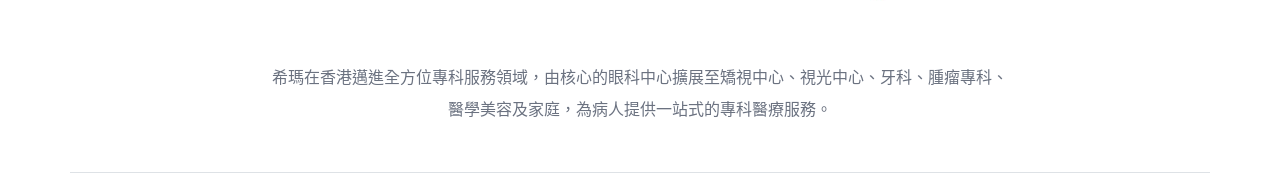
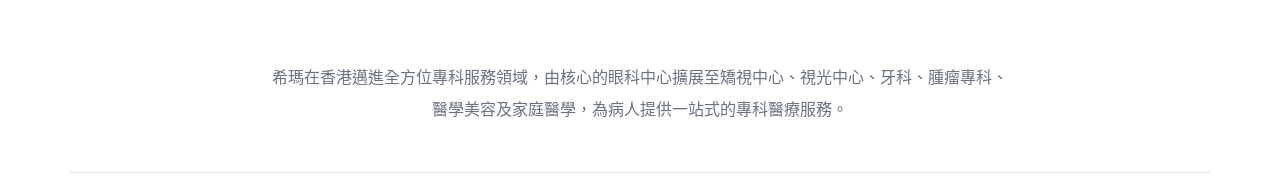
Before and after one commit to cmereye-team/newGroupWebsite-CMER, a Nuxt app: page /hk/service-hongkong in a window 1280 px wide. Shown: the part 1709-1891 px from the top of the page. Built offline with nearby package versions, Linux system fonts and the light colour scheme; a web font is replaced by a local one.

Commit message:
fix：更新部分

```diff
--- a/components/ServerHK/Table.vue
+++ b/components/ServerHK/Table.vue
@@ -96,7 +96,7 @@
         <p>
           希瑪在香港邁進全方位專科服務領域，由核心的眼科中心擴展至矯視中心、視光中心、牙科、腫瘤專科、
         </p>
-        <p>醫學美容及家庭，為病人提供一站式的專科醫療服務。</p>
+        <p>醫學美容及家庭醫學，為病人提供一站式的專科醫療服務。</p>
       </div>
       <div class="table-table">
         <div class="table-row-title">
```
